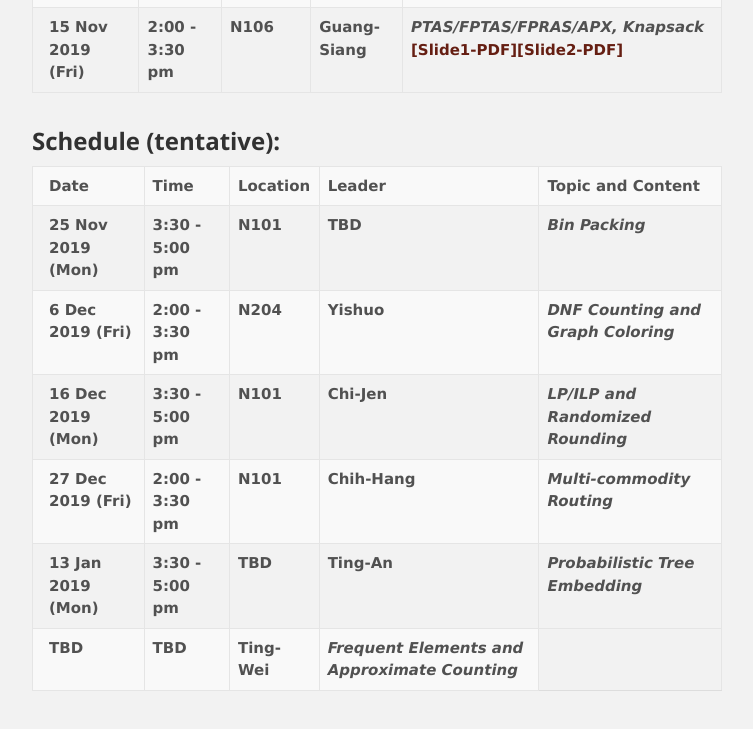
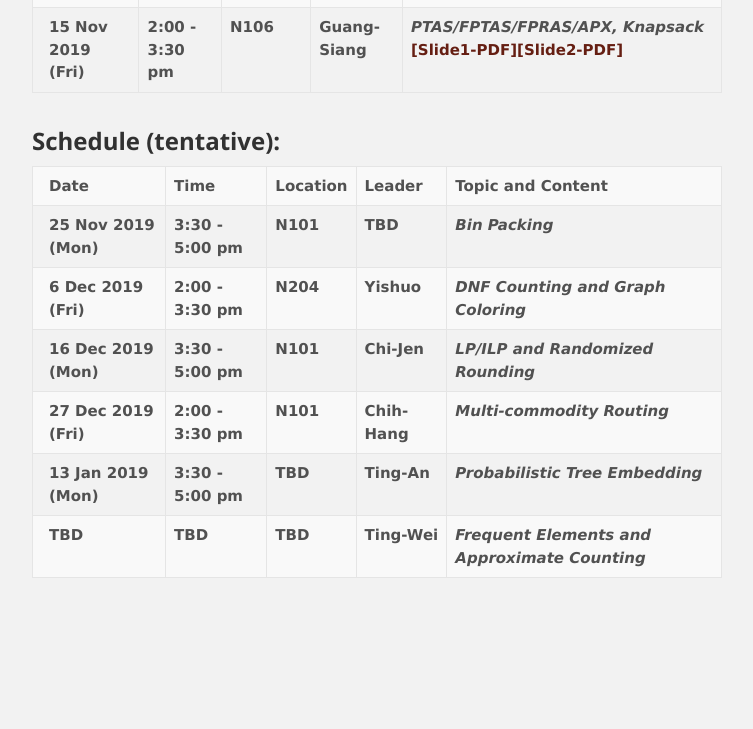
Before and after one commit to shaohengko/old-website-backup, a plain HTML site: page studygroup/index.html in a window 1280 px wide. Shown: the part 919-1648 px from the top of the page, without its empty margins (163-916 px from the left). After the commit the page ends 1617 px from the top, so only its background shows below. Drawn offline with nearby package versions, Linux system fonts and the light colour scheme; some packages are replaced by stand-ins of ours; a script that the page names is missing.

Commit message:
study group

```diff
--- a/studygroup/index.html
+++ b/studygroup/index.html
@@ -784,6 +784,7 @@ $
     <tr>
       <th>TBD</th>
       <th>TBD</th>
+      <th>TBD</th>
       <th>Ting-Wei</th>
       <th><I>Frequent Elements and Approximate Counting</I></a></th>
     </tr>
```
